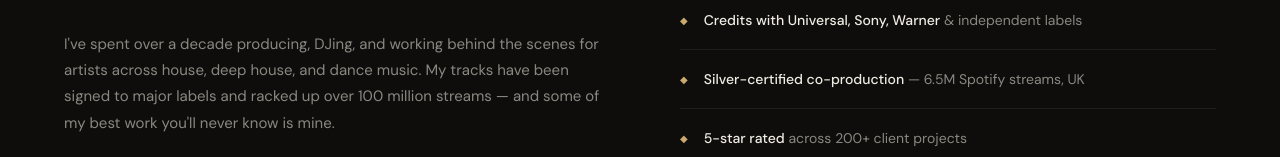
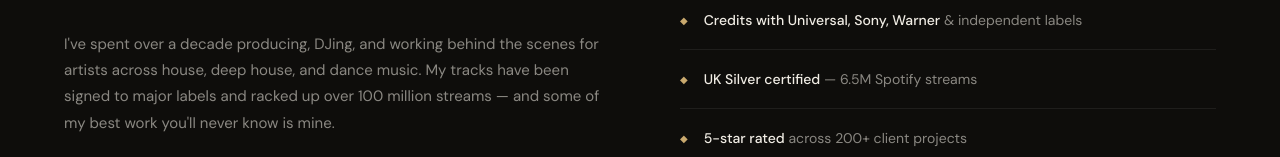
Before and after one commit to svmarmusic-ship-it/danheale-website, a plain HTML site: page index.html in a window 1280 px wide. Shown: the part 2337-2494 px from the top of the page. Drawn offline with nearby package versions, Linux system fonts and the light colour scheme.

Commit message:
fix: reword silver certification credential

```diff
--- a/index.html
+++ b/index.html
@@ -1411,7 +1411,7 @@
       </li>
       <li class="credential-item">
         <span class="check" aria-hidden="true">&#9670;</span>
-        <span><strong>Silver-certified co-production</strong> — 6.5M Spotify streams, UK</span>
+        <span><strong>UK Silver certified</strong> — 6.5M Spotify streams</span>
       </li>
       <li class="credential-item">
         <span class="check" aria-hidden="true">&#9670;</span>
```
